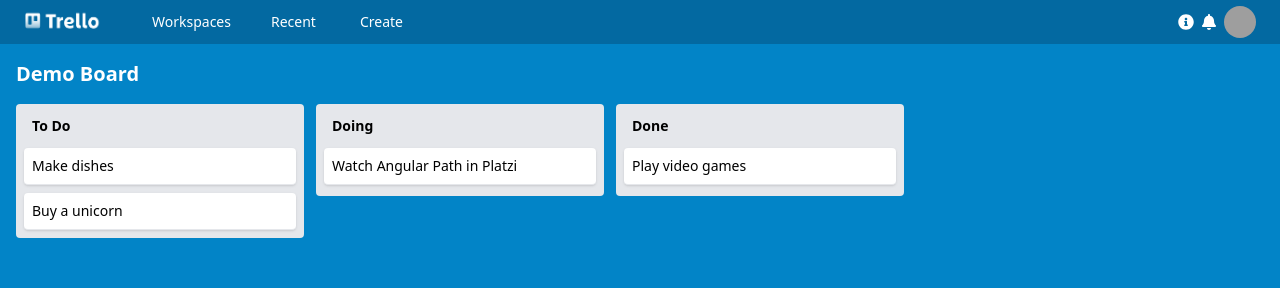
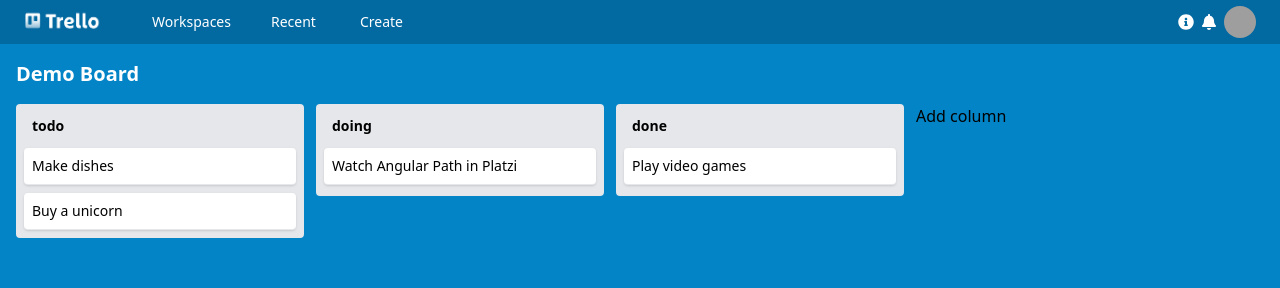
Before and after one commit to Mauri-Godoy/Angular-platzi_trello_clone, an Angular app: page /board in a window 1280 px wide. Shown: the top 288 px of the page. Built offline with nearby package versions, Linux system fonts and the light colour scheme; grey boxes are pictures that could not be loaded.

Commit message:
Drag and drop con columnas dinámicas

```diff
--- a/src/app/models/todo.model.ts
+++ b/src/app/models/todo.model.ts
@@ -2,3 +2,8 @@
   id: string;
   title: string;
 }
+
+export interface Column {
+  title: string;
+  tasks: ToDo[];
+}
--- a/src/app/pages/board/board.component.html
+++ b/src/app/pages/board/board.component.html
@@ -1,47 +1,28 @@
 <div class="flex flex-col h-screen">
   <app-navbar></app-navbar>
   <div class="w-full grow bg-sky-600 px-4 pb-4">
+    <div class="flex flex-col h-full">
       <div>
         <h2 class="text-xl font-bold text-white my-4">Demo Board</h2>
       </div>
-    <div class="flex items-start w-full h-full" cdkDropListGroup>
-      <div class="rounded bg-gray-200 w-72 p-2 mr-3">
+      <div class="flex items-start grow w-full h-full overflow-x-scroll" cdkDropListGroup>
+        <!-- tiene que tener un alto mínimo para que se le puedan asignar elementos a pesar de estar vacio -->
+        <div class="rounded bg-gray-200 w-72 p-2 mr-3 shrink-0" *ngFor="let column of columns">
           <div class="flex justify-between py-1">
-          <h3 class="text-sm font-bold ml-2">To Do</h3>
+            <h3 class="text-sm font-bold ml-2 ">{{column.title}}</h3>
           </div>
           <div class="text-sm mt-2 min-h-[2.5rem]" cdkDropList (cdkDropListDropped)="drop($event)"
-          [cdkDropListData]="todos">
-          <div *ngFor="let todo of todos" cdkDrag
+            [cdkDropListData]="column.tasks">
+            <div *ngFor="let task of column.tasks" cdkDrag
               class="bg-white shadow p-2 rounded mt-2 border-b border-x-gray-300 cursor-pointer hover:bg-gray-400">
-            {{ todo.title }}
+              {{ task.title }}
             </div>
           </div>
         </div>
-      <div class="rounded bg-gray-200 w-72 p-2 mr-3">
-        <div class="flex justify-between py-1">
-          <h3 class="text-sm font-bold ml-2">Doing</h3>
-        </div>
-        <!-- tiene que tener un alto mínimo para que se le puedan asignar elementos a pesar de estar vacio -->
-        <div class="text-sm mt-2 min-h-[2.5rem]" cdkDropList (cdkDropListDropped)="drop($event)"
-          [cdkDropListData]="doing">
-          <div *ngFor="let todo of doing" cdkDrag
-            class="bg-white shadow p-2 rounded mt-2 border-b border-x-gray-300 cursor-pointer hover:bg-gray-400">
-            {{ todo.title }}
-          </div>
-        </div>
-      </div>
-      <div class="rounded bg-gray-200 w-72 p-2 mr-3">
-        <div class="flex justify-between py-1">
-          <h3 class="text-sm font-bold ml-2">Done</h3>
-        </div>
-        <div class="text-sm mt-2 min-h-[2.5rem]" cdkDropList (cdkDropListDropped)="drop($event)"
-          [cdkDropListData]="done">
-          <div *ngFor="let todo of done" cdkDrag
-            class="bg-white shadow p-2 rounded mt-2 border-b border-x-gray-300 cursor-pointer hover:bg-gray-400">
-            {{ todo.title }}
+        <button type="button shrink-0 w-72" (click)="addColumn()">
+          Add column
+        </button>
       </div>
     </div>
   </div>
 </div>
-  </div>
-</div>
--- a/src/app/pages/board/board.component.ts
+++ b/src/app/pages/board/board.component.ts
@@ -1,7 +1,7 @@
 import { Component, OnInit } from '@angular/core';
 import { CdkDragDrop, moveItemInArray, transferArrayItem } from '@angular/cdk/drag-drop';
 
-import { ToDo } from '../../models/todo.model';
+import { Column, ToDo } from '../../models/todo.model';
 
 @Component({
   selector: 'app-board',
@@ -47,6 +47,21 @@
     }
   ];
 
+  columns: Column[] = [
+    {
+      title: 'todo',
+      tasks: this.todos
+    },
+    {
+      title: 'doing',
+      tasks: this.doing
+    },
+    {
+      title: 'done',
+      tasks: this.done
+    }
+  ]
+
   constructor() { }
 
   ngOnInit(): void {
@@ -64,4 +79,10 @@
       );
   }
 
+  addColumn() {
+    this.columns.push({
+      title: 'Nuevo',
+      tasks: []
+    })
+  }
 }
```
Lines whose indentation alone changed are shown as unchanged.
